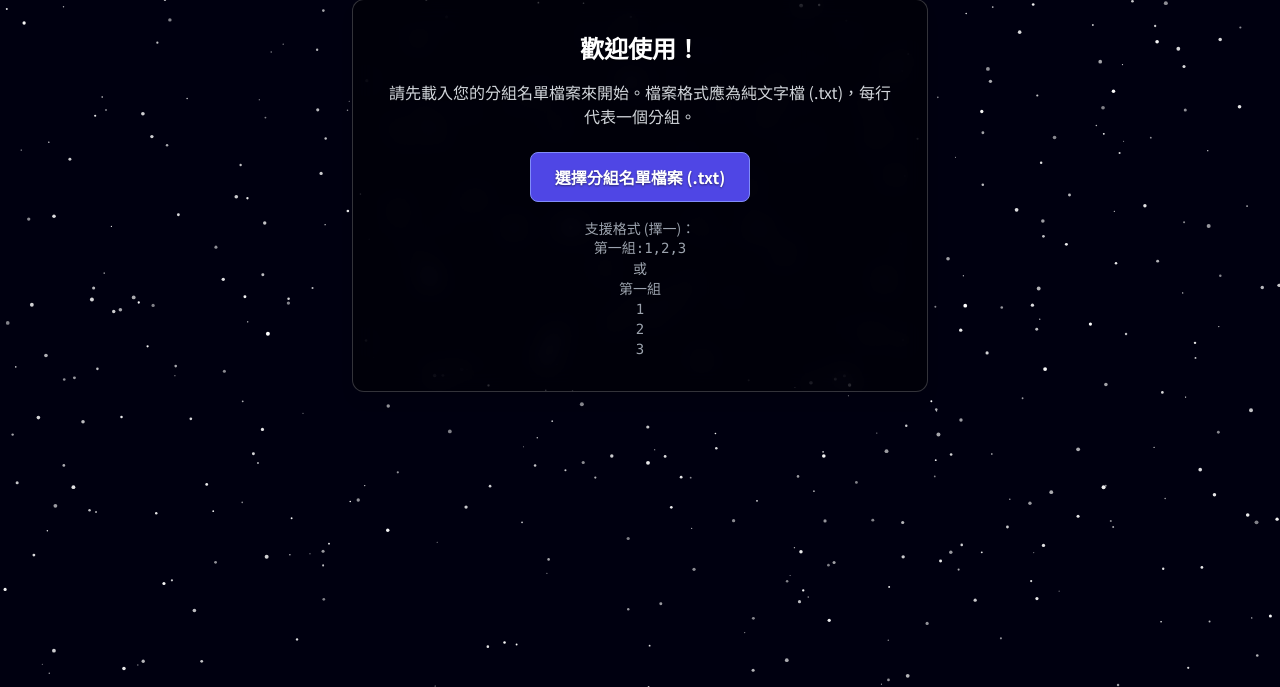
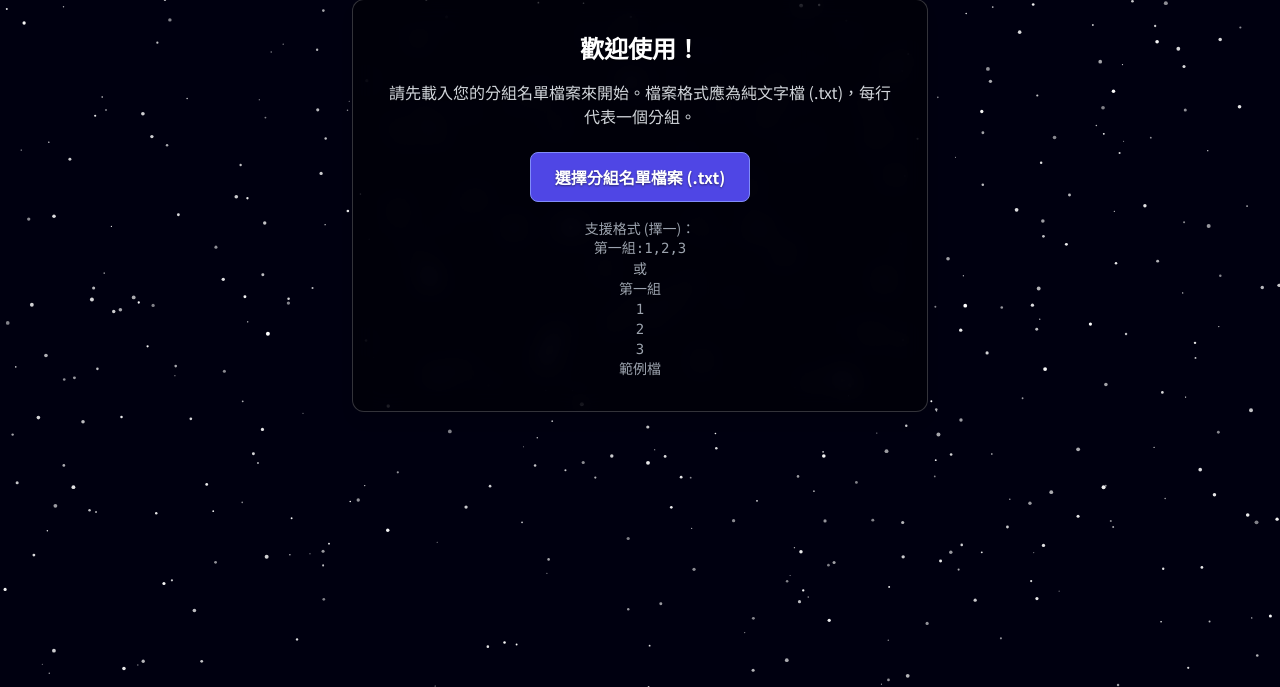
Before and after one commit to scott610718/selecting, a plain HTML site: page index.html in a window 1280 px wide. Shown: the part 113-800 px from the top of the page. Drawn offline with nearby package versions, Linux system fonts and the light colour scheme.

Commit message:
Update index.html

```diff
--- a/index.html
+++ b/index.html
@@ -127,7 +127,7 @@
             <input id="file-upload" type="file" class="hidden" accept=".txt">
             <p class="mt-4 text-sm text-gray-400">
                 支援格式 (擇一)：<br>
-                <span class="font-mono">第一組:1,2,3</span><br> 或 <span class="font-mono"><br>第一組<br>1<br>2<br>3</span>
+                <span class="font-mono">第一組:1,2,3</span><br> 或 <span class="font-mono"><br>第一組<br>1<br>2<br>3<br><a href="https://www.youtube.com/">範例檔</a></span>
             </p>
         </div>
 
```
